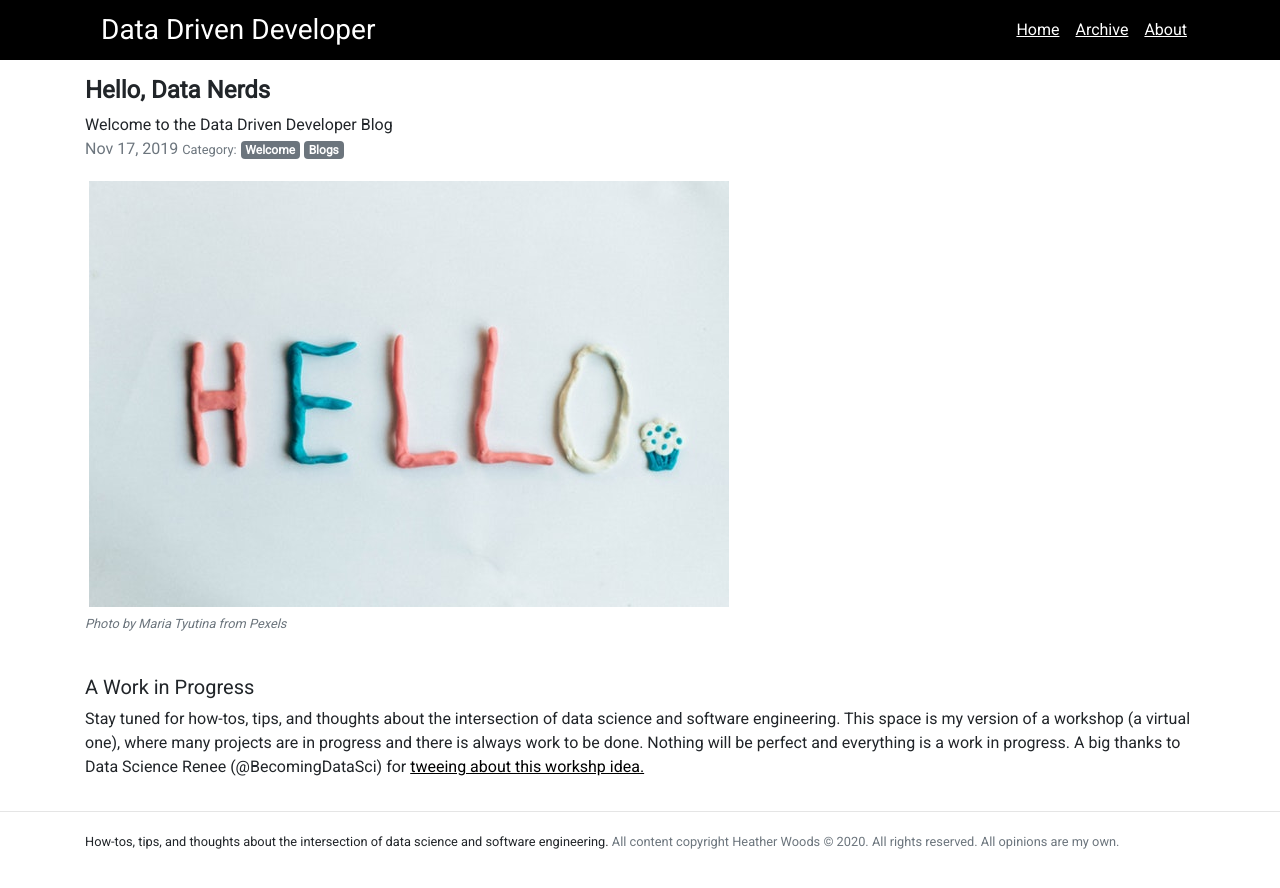
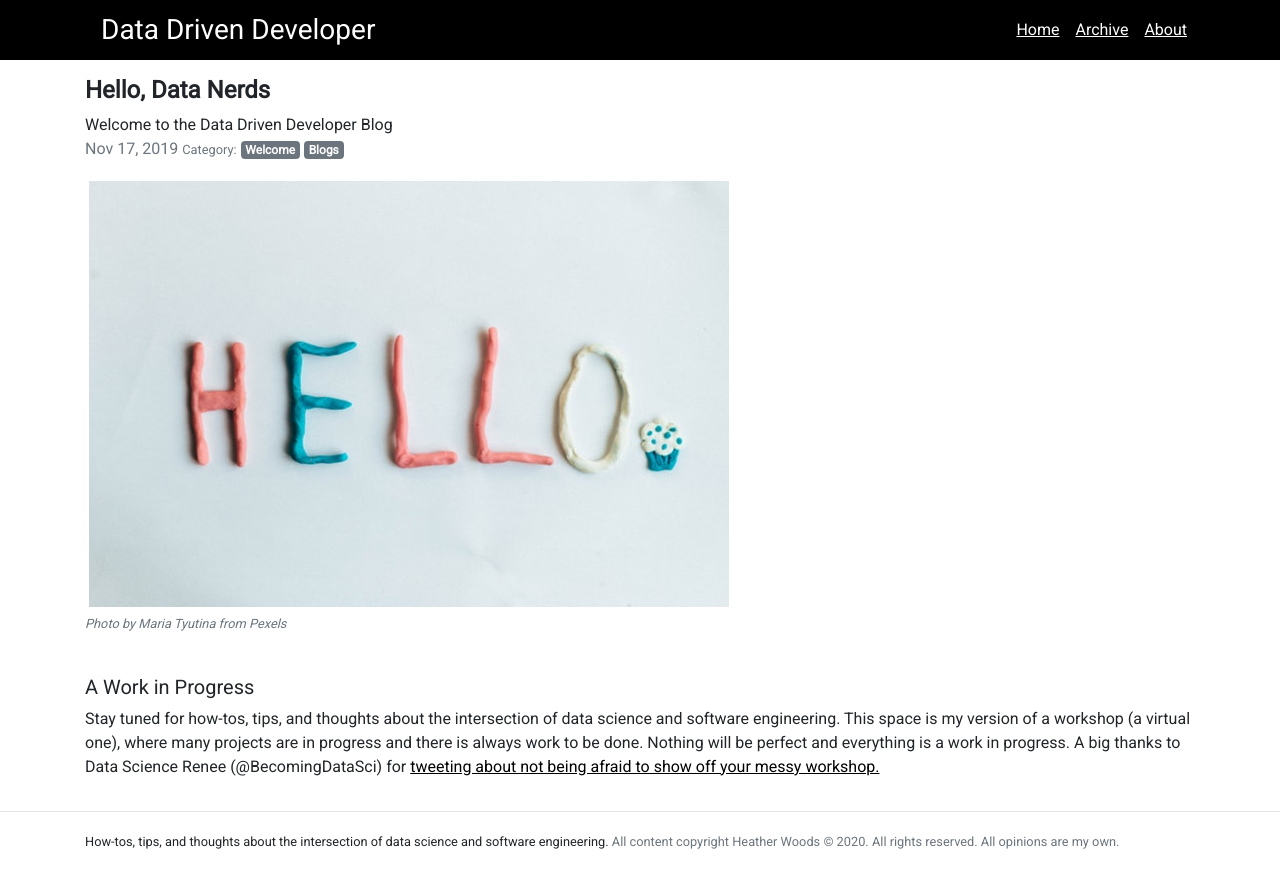
Before and after one commit to h-fuzzy-logic/blog, a Jekyll site: the page built from _posts/2019-11-17-hello-data-nerds.md, in a window 1280 px wide. Shown: the top 888 px of the page. Built offline with Jekyll 4.4.1, drawn with Linux system fonts in a browser that asks for light colours; nearby versions of some CDN libraries.

Commit message:
Fixing typos

```diff
--- a/_posts/2019-11-17-hello-data-nerds.md
+++ b/_posts/2019-11-17-hello-data-nerds.md
@@ -10,4 +10,4 @@ mainimageattribution: Photo by Maria Tyutina from Pexels
 
 <h1 class="h5">A Work in Progress</h1>
 
-Stay tuned for how-tos, tips, and thoughts about the intersection of data science and software engineering.  This space is my version of a workshop (a virtual one), where many projects are in progress and there is always work to be done.   Nothing will be perfect and everything is a work in progress.  A big thanks to Data Science Renee (@BecomingDataSci) for <a href="https://twitter.com/BecomingDataSci/status/1177648024870412288" target="_blank"> tweeing about this workshp idea. </a>
+Stay tuned for how-tos, tips, and thoughts about the intersection of data science and software engineering.  This space is my version of a workshop (a virtual one), where many projects are in progress and there is always work to be done.   Nothing will be perfect and everything is a work in progress.  A big thanks to Data Science Renee (@BecomingDataSci) for <a href="https://twitter.com/BecomingDataSci/status/1177648024870412288" target="_blank"> tweeting about not being afraid to show off your messy workshop. </a>
```
